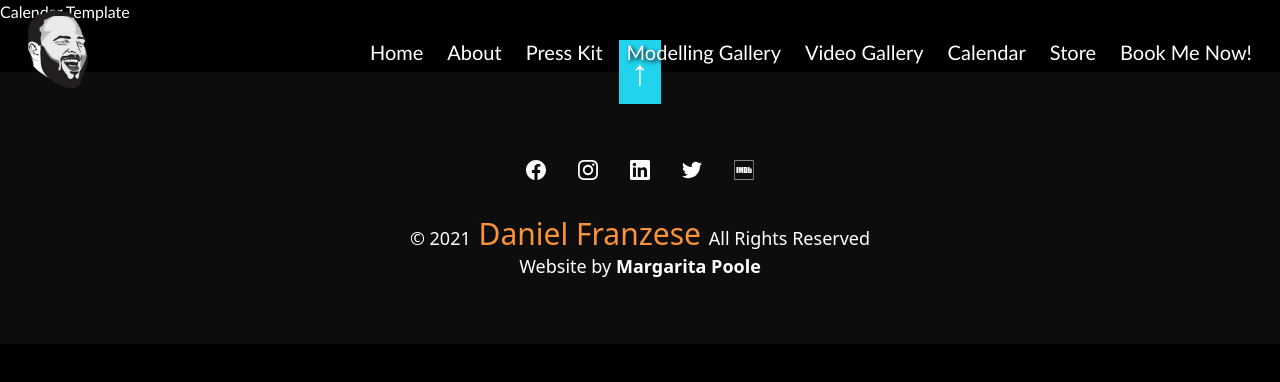
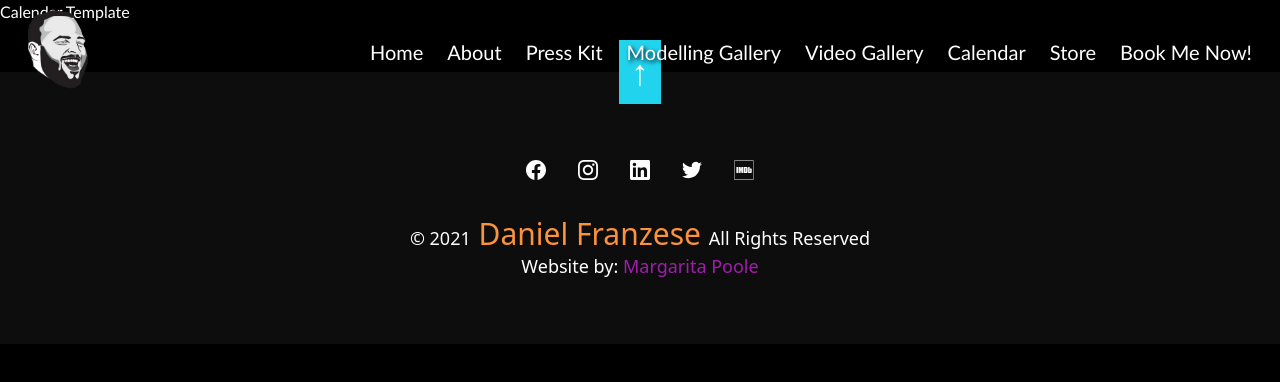
Before and after one commit to Earle-Poole/danFran, a Next.js app: page /calendar in a window 1280 px wide. Shown: the top 382 px of the page. Built offline with nearby package versions, Linux system fonts and the light colour scheme.

Commit message:
Styled github link

```diff
--- a/components/organisms/Footer/Footer.tsx
+++ b/components/organisms/Footer/Footer.tsx
@@ -1,14 +1,14 @@
-import MyButton from '@/components/atoms/Button/Button';
-import SocialMediaLinks from '@/components/atoms/Icons/SocialMediaLinks';
-import { slugs } from 'lib/constants';
+import MyButton from '@/components/atoms/Button/Button'
+import SocialMediaLinks from '@/components/atoms/Icons/SocialMediaLinks'
+import { slugs } from 'lib/constants'
 
 const Footer = () => {
   const scrollToTop = () => {
-  const pageLocation = document.getElementById('layout-body')
-  if (pageLocation) {
-    pageLocation.scrollTo({top: 0,behavior:'smooth'});
+    const pageLocation = document.getElementById('layout-body')
+    if (pageLocation) {
+      pageLocation.scrollTo({ top: 0, behavior: 'smooth' })
+    }
   }
-    };
 
   return (
     <div className='bg-white/5 relative flex flex-col w-full items-center mt-12 py-16 text-lg font-sans'>
@@ -25,14 +25,17 @@ const Footer = () => {
         All Rights Reserved
       </p>
       <p>
-        Website by
-        <a href='https://github.com/margarita-poole' className='font-bold'>
-          {' '}
+        Website by:
+        {' '}
+        <a
+          href='https://github.com/margarita-poole'
+          className='text-fuchsia-700 hover:underline underline-offset-2'
+        >
           Margarita Poole
         </a>
       </p>
     </div>
-  );
-};
+  )
+}
 
-export default Footer;
+export default Footer
```
